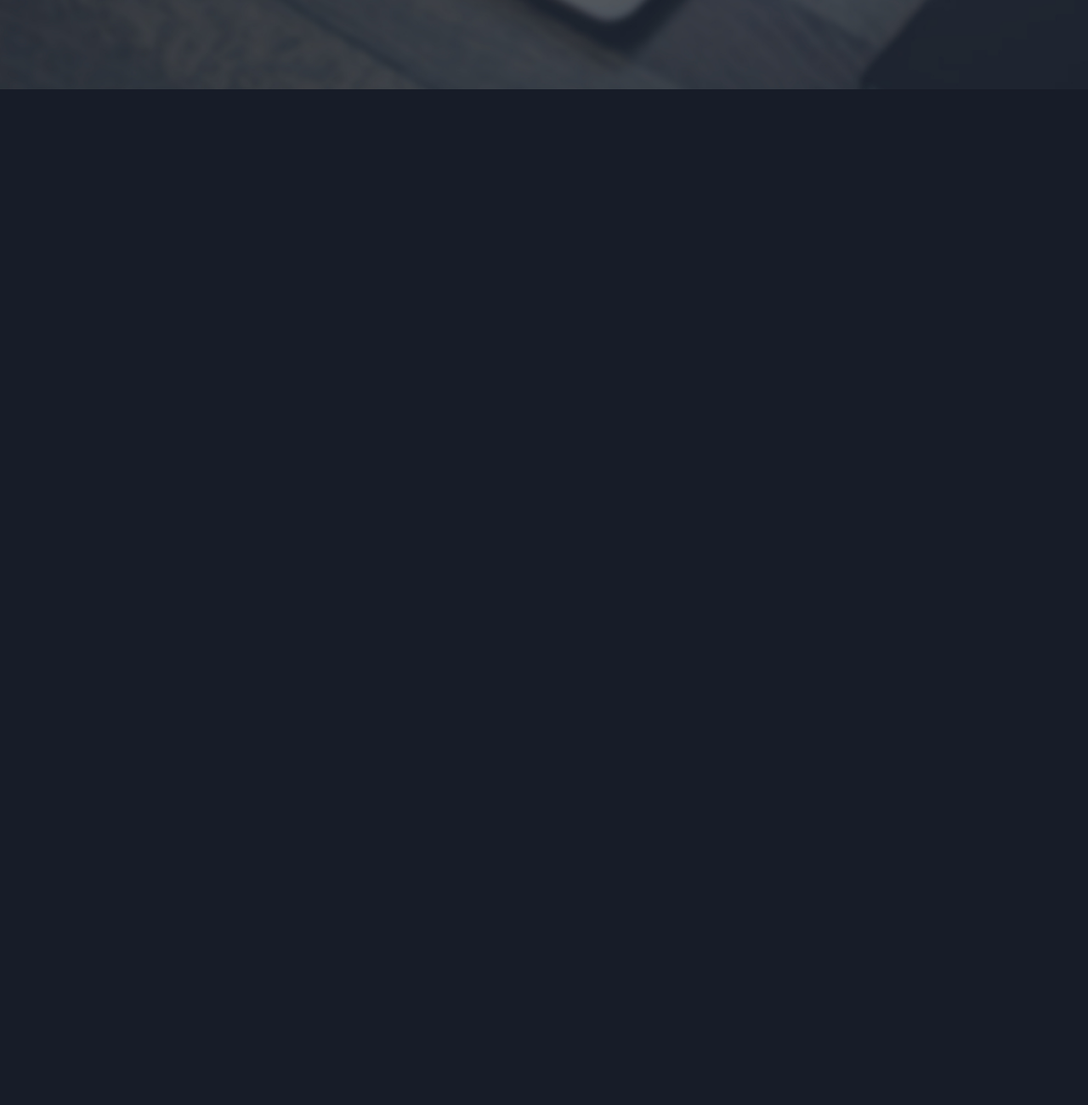
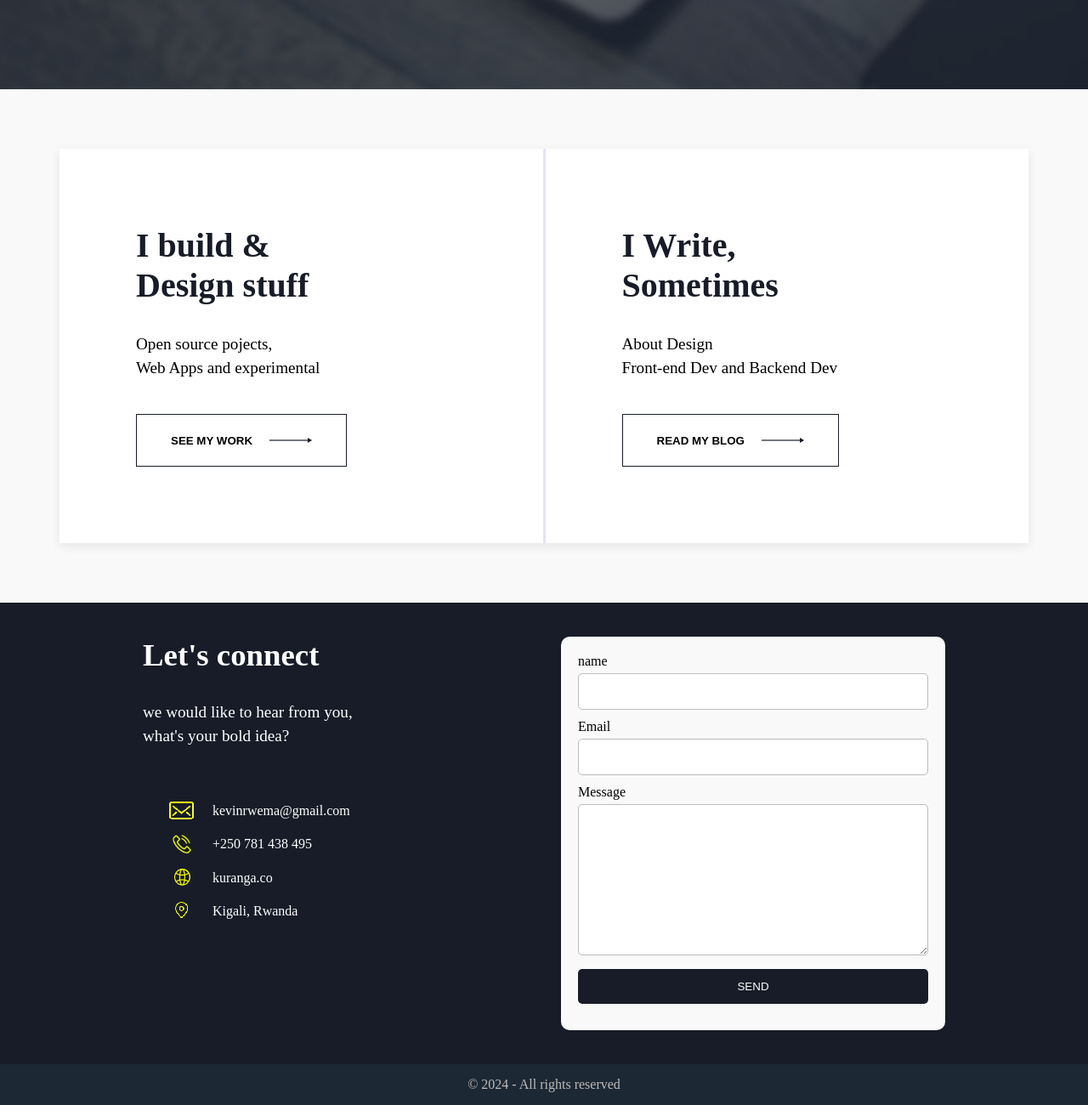
Before and after one commit to rwemakevin/My-Brand---ATLP, a plain HTML site: page index.html in a window 1280 px wide. Shown: the part 2301-3601 px from the top of the page at 85% size. Before the commit the page ends 2406 px from the top, so only its background shows below. Drawn offline with Linux system fonts and the light colour scheme.

Commit message:
add contact form, footer, their respective styles

```diff
--- a/index.html
+++ b/index.html
@@ -126,5 +126,75 @@
         </div>
       </div>
     </section>
+    <section id="about">
+      <div class="about-container">
+        <div class="about-left">
+          <h1>I build & <br />Design stuff</h1>
+          <p>Open source pojects, <br />Web Apps and experimental</p>
+          <button class="button-arrow">
+            <p>SEE MY WORK</p>
+            <img src="./img/arrow.png" />
+          </button>
+        </div>
+        <div class="about-right">
+          <h1>I Write, <br />Sometimes</h1>
+          <p>About Design <br />Front-end Dev and Backend Dev</p>
+          <button class="button-arrow">
+            <p>READ MY BLOG</p>
+            <img src="./img/arrow.png" />
+          </button>
+        </div>
+      </div>
+    </section>
+    <section id="contact">
+      <div class="contact-flex container">
+        <div class="contact-left">
+          <h1>Let's connect</h1>
+          <p>we would like to hear from you, <br />what's your bold idea?</p>
+          <div class="contact-details">
+            <div class="detail">
+              <img src="./img/email.webp" alt="" />
+              <p>kevinrwema@gmail.com</p>
+            </div>
+            <div class="detail">
+              <img src="./img/phone.webp" alt="" />
+              <p>+250 781 438 495</p>
+            </div>
+            <div class="detail">
+              <img src="./img/website.webp" alt="" />
+              <p>kuranga.co</p>
+            </div>
+            <div class="detail">
+              <img src="./img/location.webp" alt="" srcset="" />
+              <p>Kigali, Rwanda</p>
+            </div>
+          </div>
+        </div>
+        <div class="contact-right">
+          <div class="form-container">
+            <form action="">
+              <div class="input-item">
+                <p>name</p>
+                <input type="text" />
+              </div>
+              <div class="input-item">
+                <p>Email</p>
+                <input type="text" />
+              </div>
+              <div class="input-item">
+                <p>Message</p>
+                <textarea name="" id="" cols="30" rows="10"></textarea>
+              </div>
+              <div class="input-item">
+                <button>SEND</button>
+              </div>
+            </form>
+          </div>
+        </div>
+      </div>
+    </section>
+    <footer>
+      <p>&copy 2024 - All rights reserved</p>
+    </footer>
   </body>
 </html>
--- a/styles/styles.css
+++ b/styles/styles.css
@@ -243,3 +243,152 @@ nav {
   text-decoration: underline;
   color: yellow;
 }
+
+#about {
+  background-color: #f9f9f9;
+
+  padding: 70px;
+}
+
+.about-container {
+  background-color: white;
+  box-shadow: rgba(0, 0, 0, 0.08) 0px 4px 12px;
+
+  display: flex;
+  flex-wrap: wrap;
+  align-items: stretch;
+}
+
+.about-left {
+  border-right: 3px solid rgba(218, 213, 248, 0.7);
+}
+
+.about-left,
+.about-right {
+  flex: 1;
+  padding: 90px;
+}
+
+.button-arrow {
+  display: flex;
+  justify-content: center;
+  align-items: center;
+  gap: 20px;
+}
+
+.button-arrow {
+  padding: 5px 40px;
+  border: 1px solid #171c28;
+  background-color: white;
+  cursor: pointer;
+}
+
+.about-container h1 {
+  color: #171c28;
+  margin-bottom: 2rem;
+  font-size: 2.5rem;
+  font-weight: bold;
+}
+
+.about-container h1 {
+  color: #171c28;
+  margin-bottom: 2rem;
+  font-size: 2.5rem;
+  font-weight: bold;
+}
+
+.about-left > p,
+.about-right > p {
+  margin-bottom: 2.5rem;
+  font-size: 1.2rem;
+  line-height: 146%;
+}
+
+button p {
+  font-weight: bold;
+}
+
+.contact-flex {
+  display: flex;
+  justify-content: space-between;
+  padding: 20px;
+}
+
+.contact-left,
+.contact-right {
+  flex: 1;
+
+  padding: 20px;
+}
+
+.contact-left h1 {
+  font-weight: bold;
+  color: white;
+  font-size: 2.3rem;
+  margin-bottom: 2rem;
+}
+
+.contact-left > p {
+  color: white;
+  font-size: 1.2rem;
+  line-height: 146%;
+  margin-bottom: 2rem;
+}
+
+.contact-details {
+  padding: 30px;
+}
+
+.detail {
+  display: flex;
+  justify-content: start;
+  gap: 20px;
+  align-items: center;
+  margin-bottom: 1rem;
+}
+
+.detail p {
+  color: white;
+  font-size: 1rem;
+  line-height: 146%;
+}
+
+.form-container {
+  background-color: #f9f9f9;
+  border-radius: 10px;
+  padding: 20px;
+  height: 100%;
+}
+
+.form-container input,
+.form-container textarea {
+  width: 100%;
+  padding: 13px 20px;
+  border-radius: 5px;
+  border: 1px solid #bebbbb;
+  background-color: white;
+}
+
+.input-item {
+  margin-bottom: 0.7rem;
+}
+
+.input-item p {
+  margin-bottom: 5px;
+}
+
+.input-item button {
+  padding: 13px 20px;
+  width: 100%;
+  background-color: #171c28;
+  color: white;
+  border: none;
+  border-radius: 5px;
+}
+
+footer {
+  background-color: #1c2834;
+  text-align: center;
+  color: #bebbbb;
+  padding: 15px 0;
+}
```
Also changed, not shown: img/arrow.png (added), img/email.webp (added), img/location.webp (added), img/phone.webp (added), img/website.webp (added).
